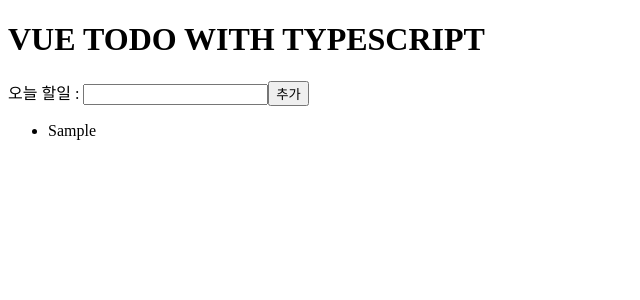
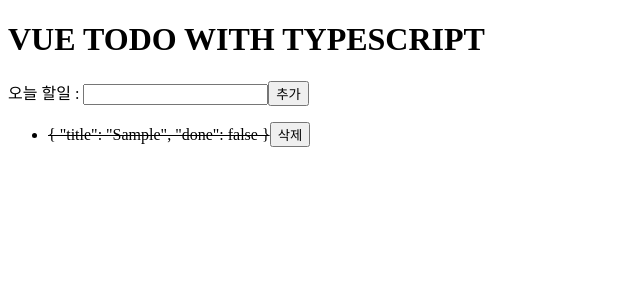
Before and after one commit to bright-01/vue-ts, a Vue app: page / in a window 1280 px wide. Both pictures are taken after typing "Sample" into the empty fields and a click on the button "추가". Shown: the top 300 px of the page, without its empty margins (0-640 px from the left). Built offline with nearby package versions, Linux system fonts and the light colour scheme.

Commit message:
타입스크립트 적용

```diff
--- a/src/App.vue
+++ b/src/App.vue
@@ -8,7 +8,7 @@
     </main>
     <div>
       <ul>
-        <TodoListItem v-for="(todoItem, index) in todoItems" :key="index" :todoItem="todoItem"></TodoListItem>
+        <TodoListItem v-for="(todoItem, index) in todoItems" :key="index" :index="index" :todoItem="todoItem" @deleteTodo="removeTodoItem"></TodoListItem>
       </ul>
     </div>
 
@@ -35,6 +35,11 @@ const storage = {
   }
 }
 
+export interface Todo{
+  title: string;
+  done: boolean;
+}
+
 export default Vue.extend({
   name: "App",
   components: {
@@ -44,7 +49,7 @@ export default Vue.extend({
   data(){
     return{
       todoText : '',
-      todoItems : [] as any
+      todoItems : [] as Todo[]
     }
   },
   created() {
@@ -56,7 +61,11 @@ export default Vue.extend({
     },
     addTodoItem(){
       const value = this.todoText;
-      this.todoItems.push(value);
+      const todo:Todo = {
+        title: value,
+        done: false
+      }
+      this.todoItems.push(todo);
       storage.save(this.todoItems);
       // localStorage.setItem(value, value);
       this.initTodoText();
@@ -66,6 +75,11 @@ export default Vue.extend({
     },
     fetchTodoItem(){
       this.todoItems = storage.fetch();
+    },
+    removeTodoItem(index: number){
+      console.log("delete!"+ index);
+      this.todoItems.splice(index, 1);
+      storage.save(this.todoItems);
     }
   }
 
--- a/src/components/TodoListItem.vue
+++ b/src/components/TodoListItem.vue
@@ -1,17 +1,34 @@
 <template>
-  <li>{{ todoItem }}</li>
+  <li>
+    <span class="item complete">{{ todoItem }}</span>
+    <button @click="removeTodo">삭제</button>
+  </li>
 </template>
 
-<script>
+<script lang="ts">
 
-export default {
+import {Todo} from '../App.vue';
+import Vue, { PropType } from 'vue';
+
+export default  Vue.extend({
   name: "TodoListItem",
-  props:{
-    todoItem:String
+  props: {
+    todoItem: Object as PropType<Todo>,
+    index: Number
+  },
+  methods: {
+    removeTodo() {
+      this.$emit('deleteTodo', this.index);
+    }
   }
-};
+});
 </script>
 
 <style scoped>
-
+.item{
+  cursor: pointer;
+}
+.complete{
+  text-decoration: line-through;
+}
 </style>
```
